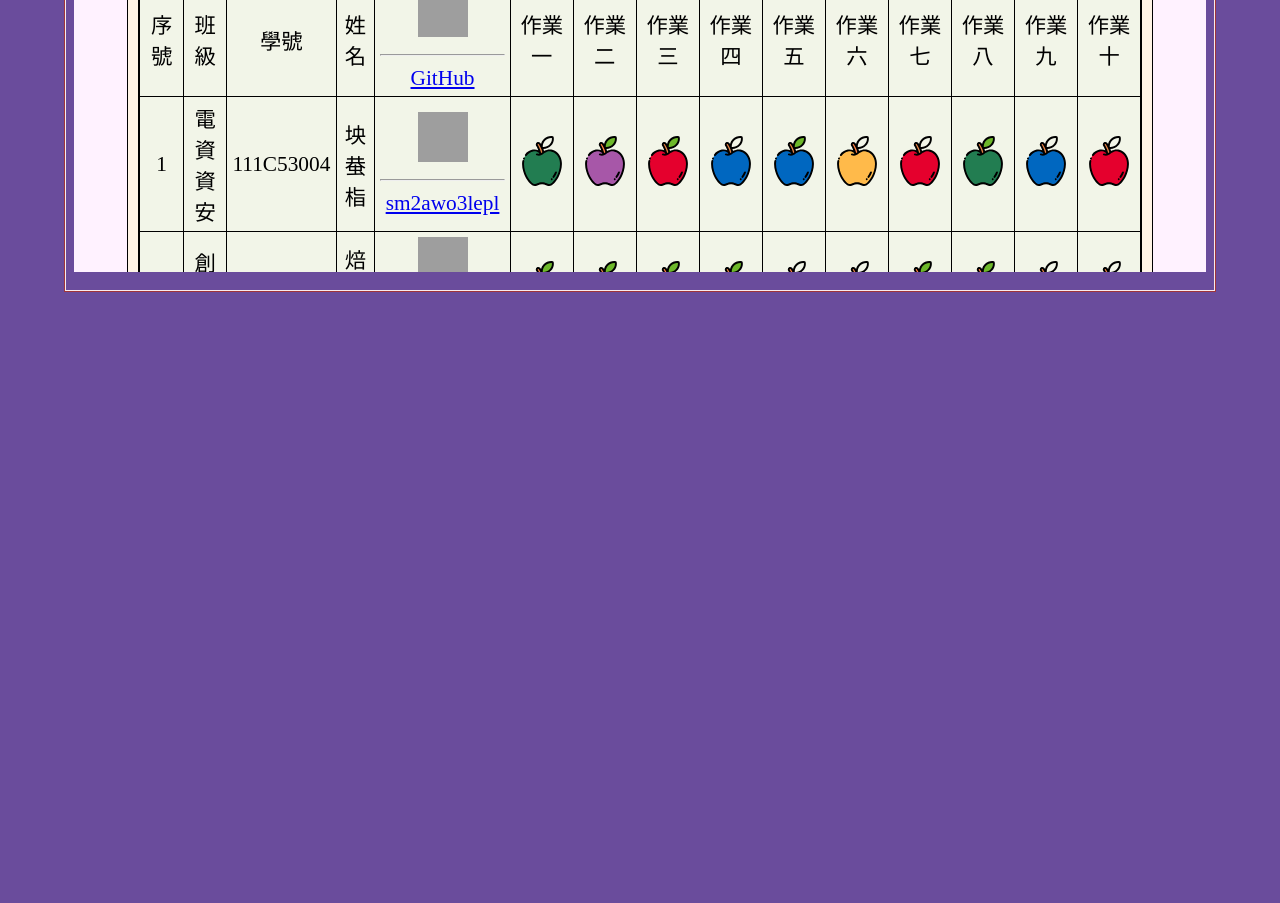
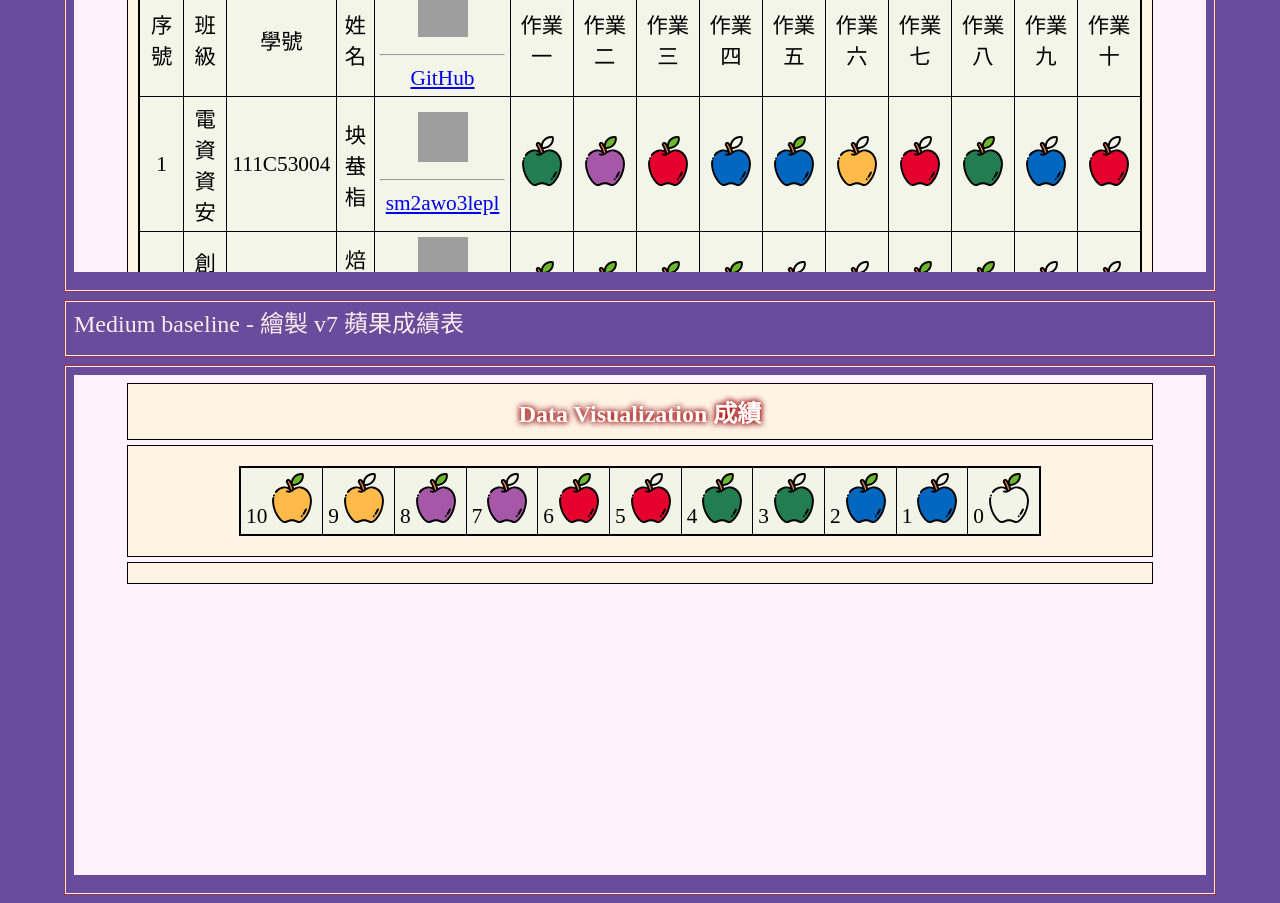
Before and after one commit to Wuuuuu05/vis2023f, a plain HTML site: page hw01/index.html in a window 1280 px wide. Shown: the part 1650-2553 px from the top of the page. Before the commit the page ends 1950 px from the top, so only its background shows below. Drawn offline with nearby package versions, Linux system fonts and the light colour scheme; a web font is replaced by a local one.

Commit message:
Update index.html

```diff
--- a/hw01/index.html
+++ b/hw01/index.html
@@ -267,6 +267,18 @@
   </div>
 
   <!-- ------------------------------------------------>
+  <div class="row hw12">
+    <div class="col-md-12 twenty">
+      <h4>Medium baseline - 繪製 v7 蘋果成績表</h4>
+    </div>
+  </div>
+  <div class="row hw12">
+    <div class="col-md-12 twenty">
+      <iframe width="100%" height="500" frameborder="0" style="background-color: #FFFFFF" src="./src-medium-v7/medium-v7.html"></iframe>
+    </div>
+  </div>
+
+  <!-- ------------------------------------------------>
 
   <!-- ------------------------------------------------>
 
```
